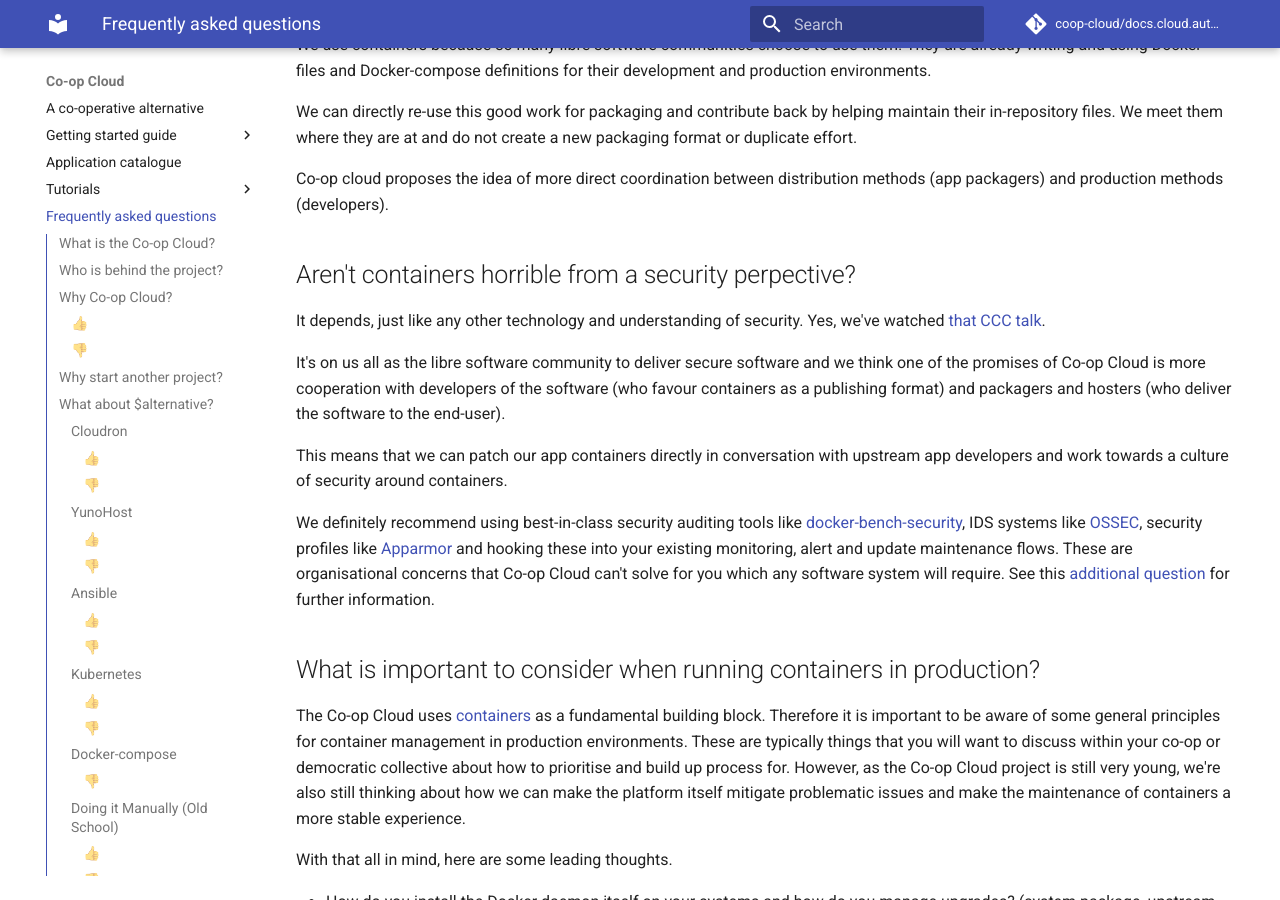
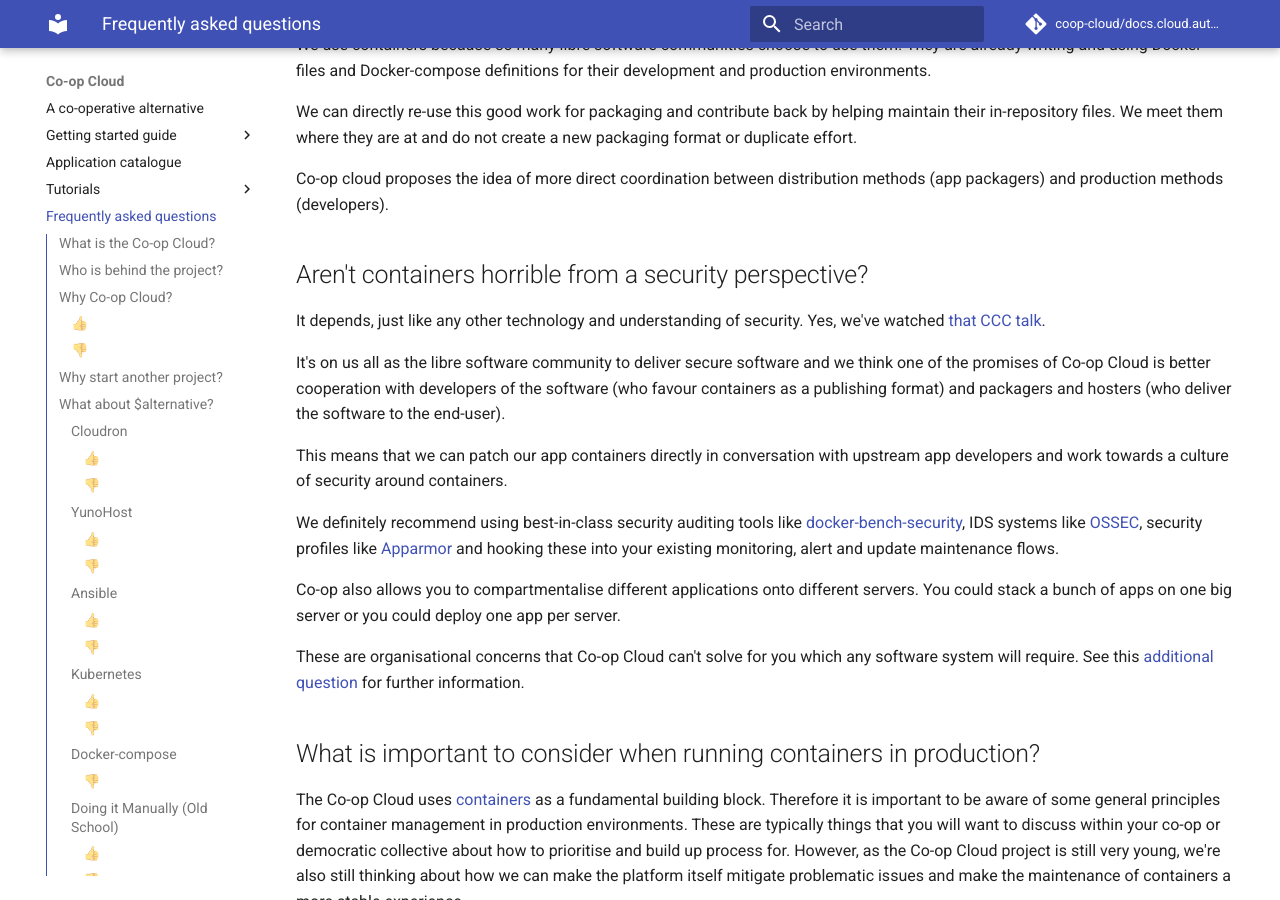
Before and after one commit to mayel/docs.coopcloud.tech, an MkDocs documentation site: the page built from docs/faq.md, in a window 1280 px wide and 900 px high, scrolled down 3849 px. Built offline with MkDocs 1.6.1 and Material for MkDocs 9.7.7, drawn with Linux system fonts in a browser that asks for light colours.

Commit message:
Fix typo and add note isolation

```diff
--- a/docs/faq.md
+++ b/docs/faq.md
@@ -139,15 +139,19 @@
 
 Co-op cloud proposes the idea of more direct coordination between distribution methods (app packagers) and production methods (developers).
 
-## Aren't containers horrible from a security perpective?
+## Aren't containers horrible from a security perspective?
 
 It depends, just like any other technology and understanding of security. Yes, we've watched [that CCC talk](https://media.ccc.de/v/rc3-49321-devops_disasters_3_1).
 
-It's on us all as the libre software community to deliver secure software and we think one of the promises of Co-op Cloud is more cooperation with developers of the software (who favour containers as a publishing format) and packagers and hosters (who deliver the software to the end-user).
+It's on us all as the libre software community to deliver secure software and we think one of the promises of Co-op Cloud is better cooperation with developers of the software (who favour containers as a publishing format) and packagers and hosters (who deliver the software to the end-user).
 
 This means that we can patch our app containers directly in conversation with upstream app developers and work towards a culture of security around containers.
 
-We definitely recommend using best-in-class security auditing tools like [docker-bench-security](https://github.com/docker/docker-bench-security), IDS systems like [OSSEC](https://www.ossec.net/), security profiles like [Apparmor](https://docs.docker.com/engine/security/apparmor/) and hooking these into your existing monitoring, alert and update maintenance flows. These are organisational concerns that Co-op Cloud can't solve for you which any software system will require. See this [additional question](/faq/#what-is-important-to-consider-when-running-containers-in-production) for further information.
+We definitely recommend using best-in-class security auditing tools like [docker-bench-security](https://github.com/docker/docker-bench-security), IDS systems like [OSSEC](https://www.ossec.net/), security profiles like [Apparmor](https://docs.docker.com/engine/security/apparmor/) and hooking these into your existing monitoring, alert and update maintenance flows.
+
+Co-op also allows you to compartmentalise different applications onto different servers. You could stack a bunch of apps on one big server or you could deploy one app per server.
+
+These are organisational concerns that Co-op Cloud can't solve for you which any software system will require. See this [additional question](/faq/#what-is-important-to-consider-when-running-containers-in-production) for further information.
 
 ## What is important to consider when running containers in production?
 
```
